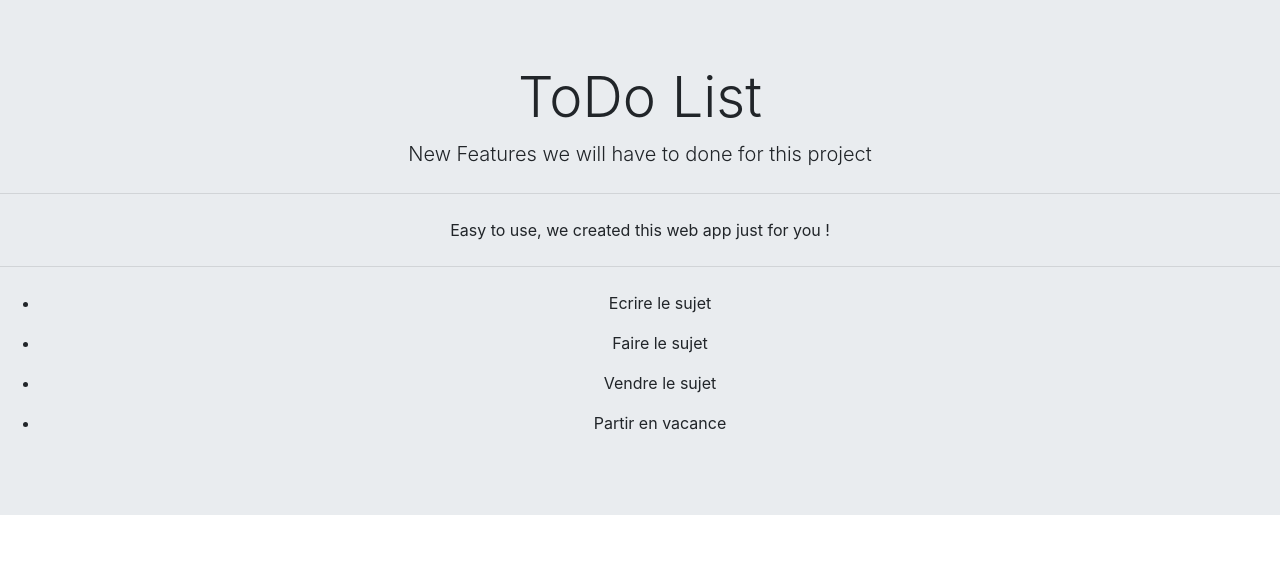
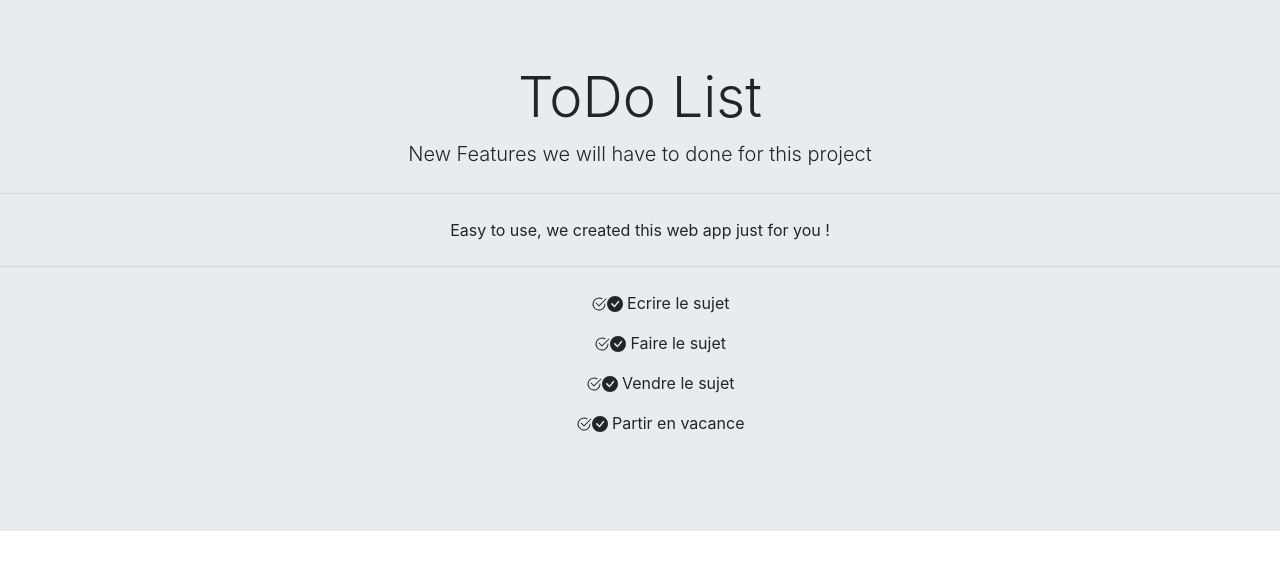
Before and after one commit to revolalex/vue_js_toDoList, a Vue app: page / in a window 1280 px wide. Shown: the top 570 px of the page. Built offline with nearby package versions, Linux system fonts and the light colour scheme.

Commit message:
emit from grandChild to grandPaent

```diff
--- a/src/App.vue
+++ b/src/App.vue
@@ -1,21 +1,16 @@
 <template>
   <div id="app">
-    <MyJumbotron v-bind:list="list">
-      <ListToDo>
-
-      </ListToDo>
-    </MyJumbotron>
+    <MyJumbotron @:clickFromJumbo="listCliked" v-bind:list="list"></MyJumbotron>
   </div>
 </template>
 
 <script>
 import MyJumbotron from "./components/MyJumbotron";
-import ListToDo from "./components/ListToDo";
+
 export default {
   name: "App",
   components: {
     MyJumbotron,
-    ListToDo,
   },
   data: function () {
     return {
@@ -27,8 +22,21 @@ export default {
       ],
     };
   },
+  methods: {
+    listCliked: function () {
+      console.log("succes");
+      event.target.classList.toggle("done");
+      event.target.icon.toggle("check-circle-fill");
+    },
+  },
 };
 </script>
 
 <style>
+.done {
+  text-decoration: line-through;
+}
+.doneIcon {
+  display: none;
+}
 </style>
--- a/src/components/ListTodo.vue
+++ b/src/components/ListTodo.vue
@@ -1,9 +1,8 @@
 <template>
   <div>
     <ul>
-      <!-- <li v-for="element in list" v-bind:list= "list.value">{{ element.name }}</li> -->
-      <li v-for="(to_do, x) in list" :key="x">
-          <p>{{ to_do.name }}</p>
+      <li v-for="to_do in list" :key="to_do.id">
+        <SingleToDo v-on:clickFromSingle="onChildClick" @clickFromSingle="toEmit2" v-bind:to_do="to_do"></SingleToDo>
       </li>
     </ul>
   </div>
@@ -11,12 +10,35 @@
 
 
 <script>
+import SingleToDo from "./SingleToDo";
 export default {
   name: "ListToDo",
   props: {
     list: {
       type: Array,
     },
+    to_do: Object,
+  },
+  components: {
+    SingleToDo,
+  },
+  methods: {
+    toEmit2: function () {
+      this.$emit("clickFromList", this.to_do)
+    },
+    onChildClick: function(value){
+      this.to_do = value
+    }
   },
 };
 </script>
+<style>
+li {
+  list-style: none;
+  display: flex;
+  flex-direction: row;
+  justify-content: center;
+  align-items: baseline;
+  align-content: center;
+}
+</style>
--- a/src/components/MyJumbotron.vue
+++ b/src/components/MyJumbotron.vue
@@ -5,7 +5,7 @@
     <hr class="my-4" />
     <p>Easy to use, we created this web app just for you !</p>
     <hr class="my-4" />
-    <ListToDo v-bind:list="list"></ListToDo>
+    <ListToDo v-on:clickFromList="onChildClick" @clickFromList="toEmit3" v-bind:list="list"></ListToDo>
   </div>
 </template>
 
@@ -17,9 +17,18 @@ export default {
     list: {
       type: Array,
     },
+    to_do: Object,
   },
   components: {
     ListToDo,
+  },
+  methods: {
+    toEmit3: function () {
+      this.$emit("clickFromJumbo", this.to_do)
+    },
+    onChildClick: function(value){
+      this.to_do = value
+    }
   },
 };
 </script>
--- a/src/components/SingleToDo.vue
+++ b/src/components/SingleToDo.vue
@@ -1,7 +1,32 @@
+<template>
+  <div @click="emitToggleEvent">
+    <p>
+      <b-icon icon="check2-circle"></b-icon>
+      <b-icon icon="check-circle-fill"></b-icon>
+      {{ to_do.name }}
+    </p>
+  </div>
+</template>
 
 <script>
 export default {
-    name: "SingleToDo",
+  name: "SingleToDo",
+  props: {
+    to_do: Object,
+  },
+  methods: {
+    emitToggleEvent: function () {
+      this.$emit("clickFromSingle", {to_do: this.to_do})
+    },
+  },
+
+};
+</script>
+<style>
+.done {
+  text-decoration: line-through;
 }
-
-</script>
+.doneIcon {
+  display: none;
+}
+</style>
--- a/src/main.js
+++ b/src/main.js
@@ -3,6 +3,10 @@ import 'mutationobserver-shim'
 import Vue from 'vue'
 import './plugins/bootstrap-vue'
 import App from './App.vue'
+import { BootstrapVue, IconsPlugin } from 'bootstrap-vue'
+
+Vue.use(BootstrapVue)
+Vue.use(IconsPlugin)
 
 Vue.config.productionTip = false
 
```
